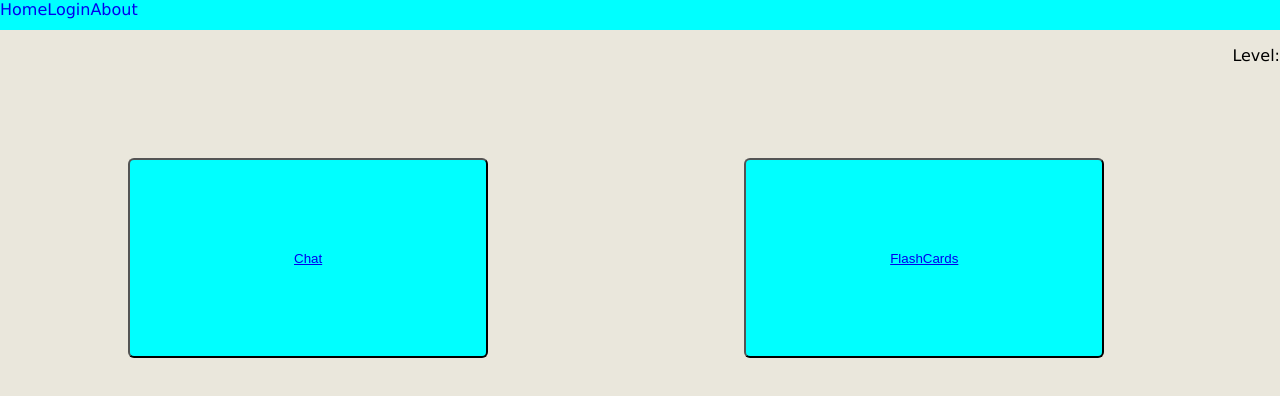
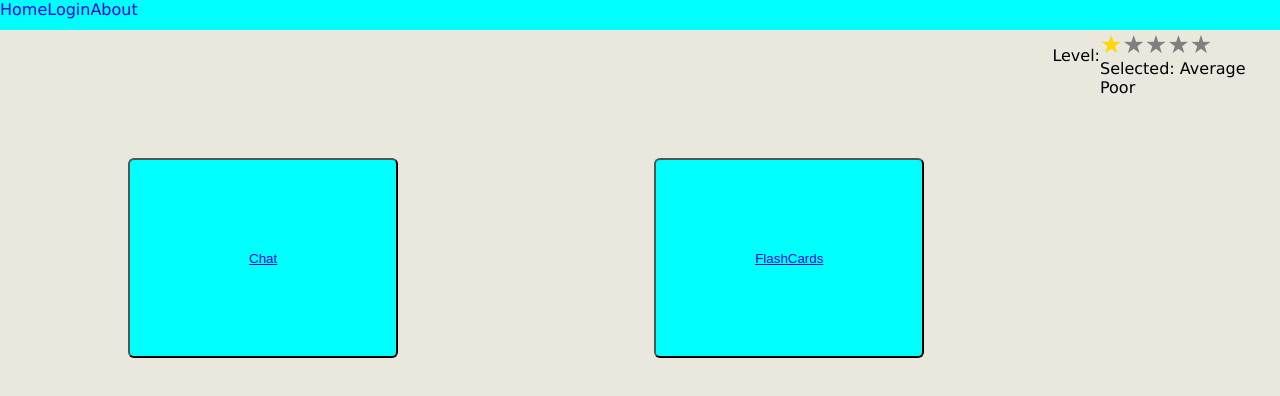
Before and after one commit to santhi26/debugging-dialects, a React (Vite) app in the folder frontend/: page /student in a window 1280 px wide. Shown: the top 396 px of the page. Built offline with nearby package versions, Linux system fonts and the light colour scheme; no server answers.

Commit message:
working on rating

```diff
--- a/frontend/src/components/FlashCard.jsx
+++ /dev/null
@@ -1,26 +0,0 @@
-import React, { useState } from 'react';
-
-const Flashcard = ({ question, answer }) => {
-  const [showAnswer, setShowAnswer] = useState(false);
-
-  const toggleAnswer = () => {
-    setShowAnswer(!showAnswer);
-  };
-
-  return (
-    <div className="flashcard" onClick={toggleAnswer}>
-      <div className="flashcard-question">
-        <h3>Question:</h3>
-        <p>{question}</p>
-      </div>
-      {showAnswer && (
-        <div className="flashcard-answer">
-          <h3>Answer:</h3>
-          <p>{answer}</p>
-        </div>
-      )}
-    </div>
-  );
-};
-
-export default Flashcard;
--- /dev/null
+++ b/frontend/src/components/Rating/index.jsx
@@ -0,0 +1,60 @@
+import { useState } from 'react';
+
+function getRatingDescription(rating) {
+  switch (rating) {
+    case 1:
+      return 'Poor';
+    case 2:
+      return 'Nothing special';
+    case 3:
+      return 'Average';
+    case 4:
+      return 'Very good';
+    case 5:
+      return 'Excellent';
+    default:
+      return 'None';
+  }
+}
+
+export default function StarRating() {
+  const [rating, setRating] = useState(3);
+  const [hoveredRating, setHoveredRating] = useState(1);
+
+  const handleMouseEnter = (value) => {
+    setHoveredRating(value);
+  };
+
+  const handleMouseLeave = () => {
+    setHoveredRating(0);
+  };
+
+  const handleRatingClick = (value) => {
+    setRating(value);
+  };
+
+  return (
+    <div style={{ maxWidth: 180, width: '100%' }}>
+      <div style={{ fontSize: 25 }}>
+        {[1, 2, 3, 4, 5].map((value) => (
+          <span
+            key={value}
+            style={{
+              cursor: 'pointer',
+              color: value <= (hoveredRating || rating) ? 'gold' : 'gray'
+            }}
+            onMouseEnter={() => handleMouseEnter(value)}
+            onMouseLeave={handleMouseLeave}
+            onClick={() => handleRatingClick(value)}
+          >
+            ★
+          </span>
+        ))}
+      </div>
+      <div>
+        <div>{`Selected: ${getRatingDescription(rating)}`}</div>
+        <div>{`${getRatingDescription(hoveredRating)}`}</div>
+      </div>
+    </div>
+  );
+}
--- a/frontend/src/components/index.jsx
+++ b/frontend/src/components/index.jsx
@@ -19,3 +19,4 @@ export {default as Logout} from './Logout'
 export {default as Footer} from './Footer'
 export {default as SearchStudent} from './SearchStudent'
 export {default as StudentLevel} from './StudentLevel'
+export {default as StarRating} from './Rating'
--- a/frontend/src/pages/studentPage/index.jsx
+++ b/frontend/src/pages/studentPage/index.jsx
@@ -10,6 +10,7 @@ export default function studentPage() {
             <button className="studentbtn"><Link to="/message">Chat</Link></button>
             <button className="studentbtn"><Link to="/student/flashCard">FlashCards</Link></button>
             <Component.SearchStudent />
+            <Component.StarRating />
             </div>
         </>
       )
```
Also changed, not shown: 1 other file (tests, documents, lock files or other folders).
